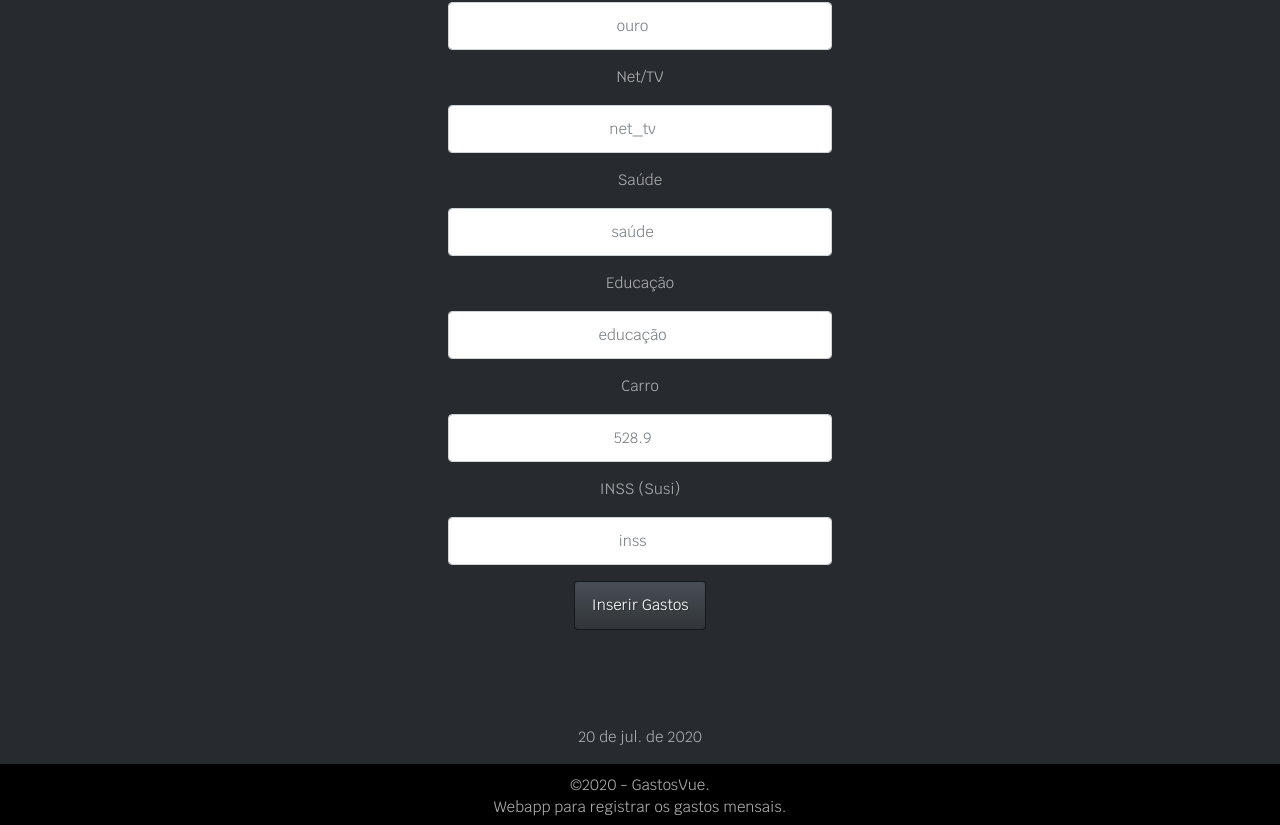
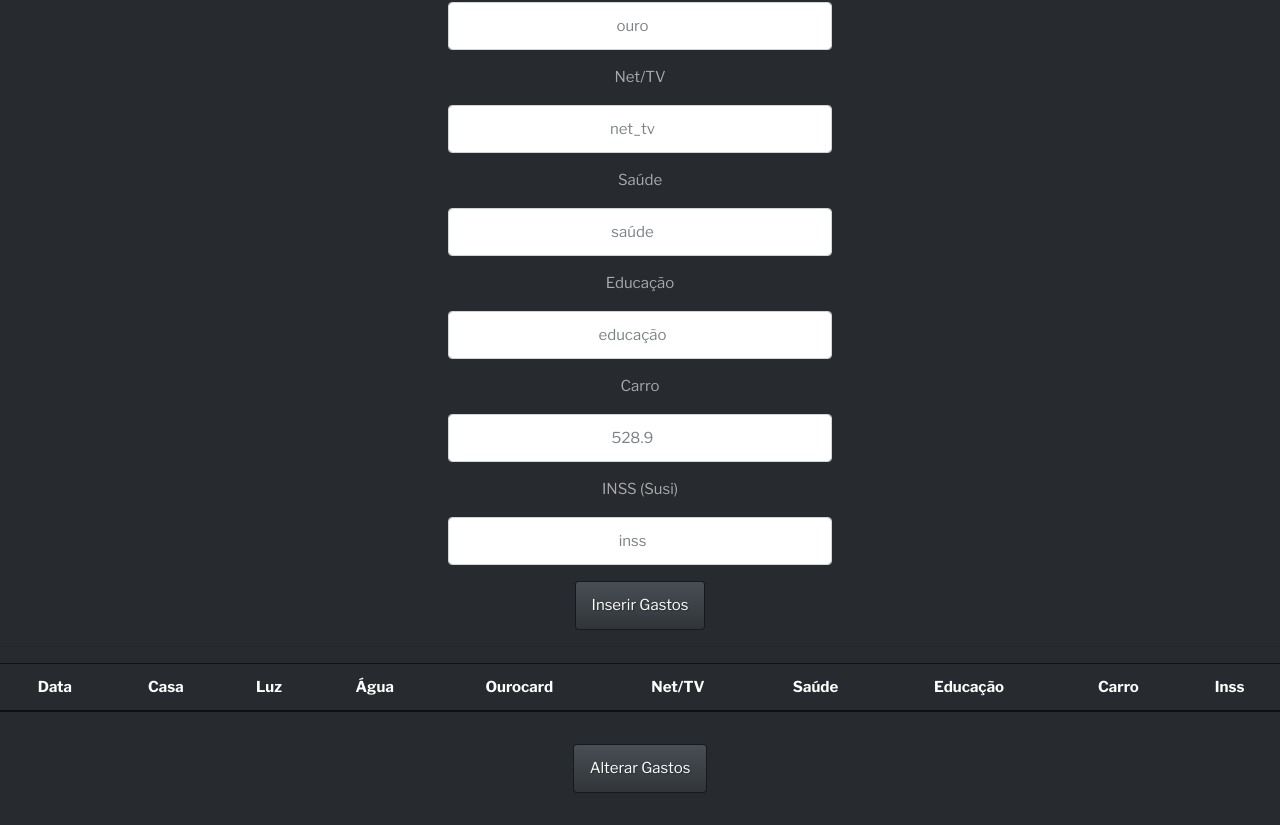
Before and after one commit to jcgsr/GastosVue, a Vue app: page /form in a window 1280 px wide. Shown: the part 555-1380 px from the top of the page. Built offline with nearby package versions, Linux system fonts and the light colour scheme.

Commit message:
exibir, alterar excluir

```diff
--- a/src/App.vue
+++ b/src/App.vue
@@ -26,10 +26,11 @@ export default {
 </script>
 
 <style>
-@import url('https://fonts.googleapis.com/css2?family=Krub:wght@400;700&display=swap');
+@import url('https://fonts.googleapis.com/css2?family=Libre+Franklin:wght@400;700&display=swap');
+
 *, html, body {
   box-sizing: border-box;
-  font-family: 'Krub', sans-serif;
+  font-family: 'Libre Franklin', sans-serif;
   text-align: center;
 }
 
--- a/src/components/Formulario.vue
+++ b/src/components/Formulario.vue
@@ -111,6 +111,42 @@
         />
       </fieldset>
       <button type="button" @click.prevent="inserir" class="btn btn-primary">Inserir Gastos</button>
+      <hr />
+
+      <table class="table table-hover">
+        <thead>
+          <tr>
+            <th scope="col">Data</th>
+            <th scope="col">Casa</th>
+            <th scope="col">Luz</th>
+            <th scope="col">Água</th>
+            <th scope="col">Ourocard</th>
+            <th scope="col">Net/TV</th>
+            <th scope="col">Saúde</th>
+            <th scope="col">Educação</th>
+            <th scope="col">Carro</th>
+            <th scope="col">Inss</th>
+          </tr>
+        </thead>
+        <tbody>
+          <tr class="table-primary" v-for="(gasto, id) in gastosDados" :key="id">
+            <td>{{ gasto.dataAtual }}</td>
+            <td>{{ gasto.casa }}</td>
+            <td>{{ gasto.luz }}</td>
+            <td>{{ gasto.agua }}</td>
+            <td>{{ gasto.ouro }}</td>
+            <td>{{ gasto.net_tv }}</td>
+            <td>{{ gasto.saude }}</td>
+            <td>{{ gasto.educacao }}</td>
+            <td>{{ gasto.carro }}</td>
+            <td>{{ gasto.inss }}</td>
+            <button type="button" class="btn btn-danger btn-sm" @click="excluir(id)">Excluir</button>
+            <button type="button" class="btn btn-warning btn-sm ml-1" @click="carregar(id)">Carregar</button>
+
+          </tr>
+        </tbody>
+      </table>
+      <button type="button" class="btn btn-primary" @click="exibir">Alterar Gastos</button>
     </form>
   </div>
 </template>
@@ -119,8 +155,10 @@
 export default {
   data() {
     return {
-      titulo: "Forulário de Gastos",
+      titulo: "Formulário de Gastos",
       name: "form",
+      gastosDados: [],
+      id: null,
       gastos: {
         dataAtual: "",
         casa: "",
@@ -136,18 +174,18 @@ export default {
     };
   },
   methods: {
-     limpar() {
-        this.gastos.dataAtual = '',
-        this.gastos.casa = '',
-        this.gastos.luz = '',
-        this.gastos.agua = '',
-        this.gastos.ouro = '',
-        this.gastos.net_tv = '',
-        this.gastos.saude = '',
-        this.gastos.educacao = '',
-        this.gastos.carro = '',
-        this.gastos.inss = ''
-     },
+    limpar() {
+      (this.gastos.dataAtual = ""),
+        (this.gastos.casa = ""),
+        (this.gastos.luz = ""),
+        (this.gastos.agua = ""),
+        (this.gastos.ouro = ""),
+        (this.gastos.net_tv = ""),
+        (this.gastos.saude = ""),
+        (this.gastos.educacao = ""),
+        (this.gastos.carro = ""),
+        (this.gastos.inss = "");
+    },
     inserir() {
       const metodo = this.id ? "patch" : "post";
       const finalUrl = this.id ? `/${this.id}.json` : ".json";
@@ -155,6 +193,21 @@ export default {
         this.limpar()
       );
       alert("Gastos inseridos com sucesso!");
+    },
+    carregar(id) {
+      this.id = id;
+      this.gastos = { ...this.gastosDados[id] };
+    },
+    exibir() {
+      this.$http.get("gastos.json").then(res => {
+        this.gastosDados = res.data;
+        console.log(this.gastosDados);
+      });
+    },
+    excluir(id) {
+      this.$http
+        .delete(`/gastos/${id}.json`)
+        .then(() => alert("Dados excluídos com sucesso!"));
     }
   }
 };
@@ -172,7 +225,7 @@ h2 {
 }
 
 .form-group button {
-   margin-top: 1rem;
+  margin-top: 1rem;
 }
 
 fieldset label,
--- a/src/components/TabelaGastos.vue
+++ b/src/components/TabelaGastos.vue
@@ -28,7 +28,6 @@
           <td>{{ gasto.educacao }}</td>
           <td>{{ gasto.carro }}</td>
           <td>{{ gasto.inss }}</td>
-          <button type="button" class="btn btn-danger ml-2" @click="excluir(id)">Excluir</button>
         </tr>
       </tbody>
     </table>
@@ -52,11 +51,6 @@ export default {
         console.log(this.gastosDados);
       });
     },
-    excluir(id) {
-      this.$http
-        .delete(`/gastos/${id}.json`)
-        .then(() => alert("Dados excluídos com sucesso!"));
-    }
   }
 };
 </script>
```
